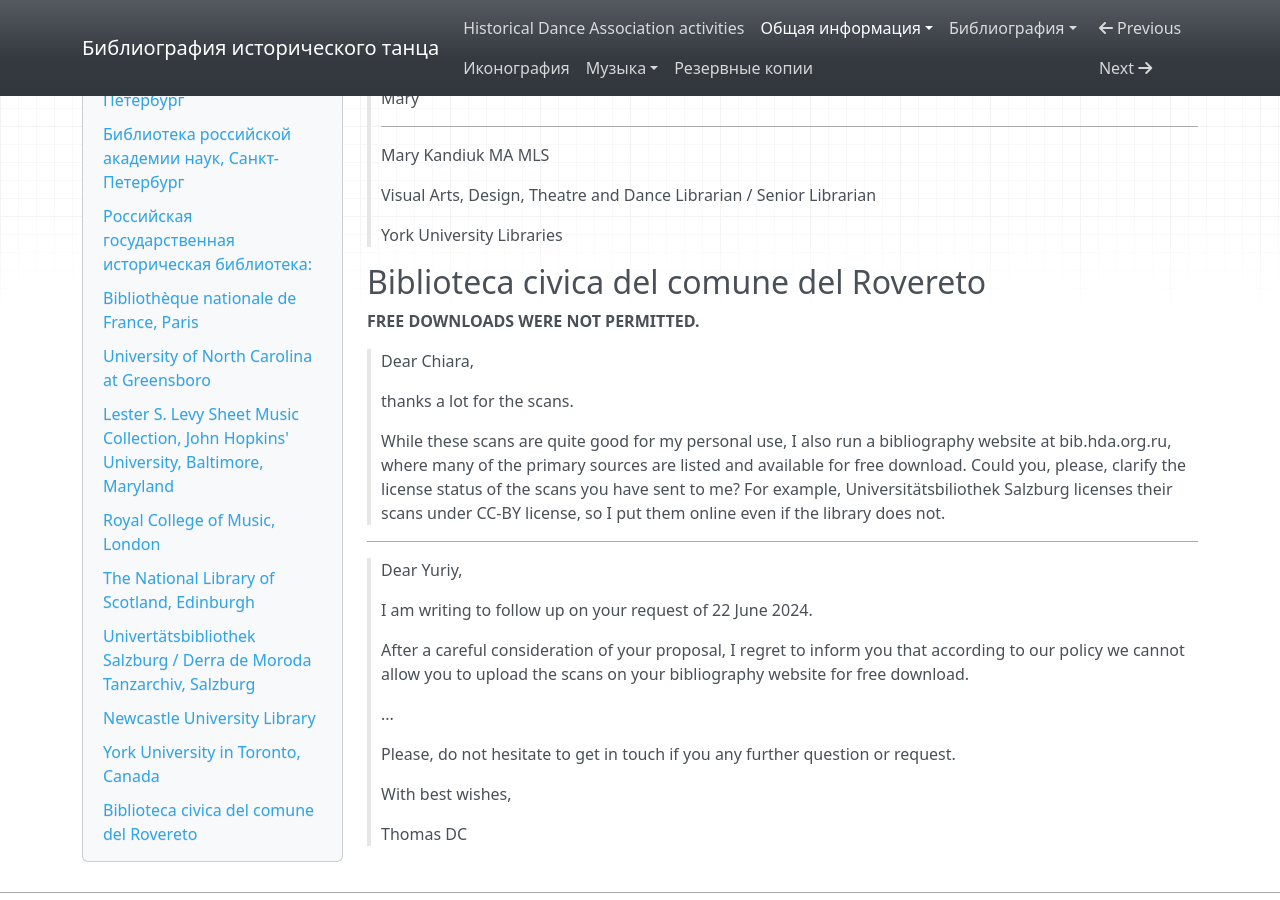
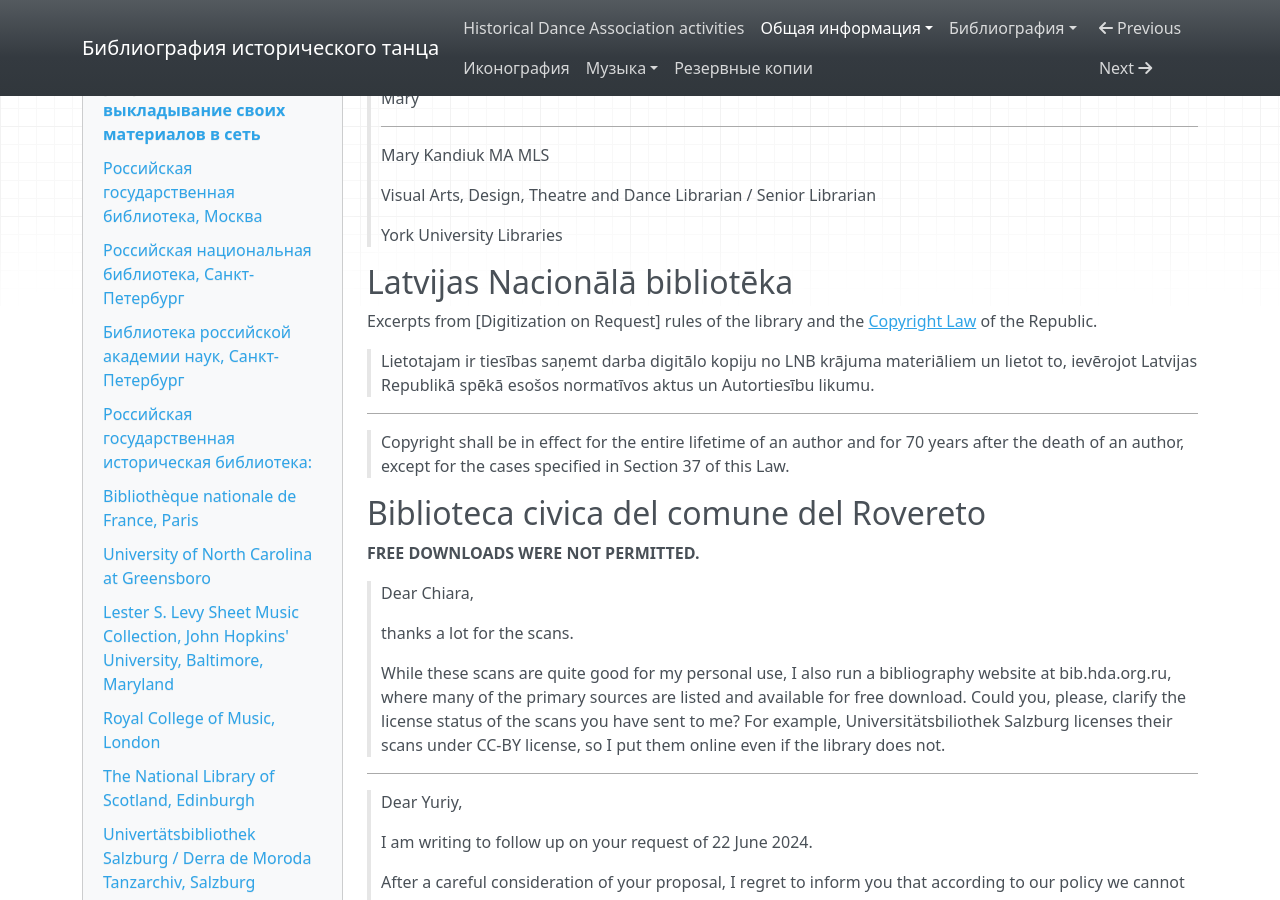
Before and after one commit to hda-technical/dancebooks, an MkDocs documentation site: the page built from docs/common/libraries.md, in a window 1280 px wide and 900 px high, scrolled down 7853 px. Built offline with MkDocs 1.6.1, drawn with Linux system fonts in a browser that asks for light colours; nearby versions of some CDN libraries; some of the changed text lies outside the part shown.

```diff
--- a/docs/common/libraries.md
+++ b/docs/common/libraries.md
@@ -314,6 +314,18 @@ Excerpts from [Copyright, Permission, Acknowledgements and Data Protection](http
 >
 > York University Libraries
 
+## Latvijas Nacionālā bibliotēka
+
+Excerpts from [Digitization on Request] rules of the library and the [Copyright Law](https://likumi.lv/ta/en/en/id/5138-copyright-law) of the Republic.
+
+> Lietotajam ir tiesības saņemt darba digitālo kopiju no LNB krājuma materiāliem un lietot to,
+> ievērojot Latvijas Republikā spēkā esošos normatīvos aktus un Autortiesību likumu.
+
+---
+
+> Copyright shall be in effect for the entire lifetime of an author and for 70 years after the death of an author,
+> except for the cases specified in Section 37 of this Law.
+
 ## Biblioteca civica del comune del Rovereto
 
 **FREE DOWNLOADS WERE NOT PERMITTED.**
```
Also changed, not shown: docs/bib/missing.md (+1 -2 lines), 2 other files.
